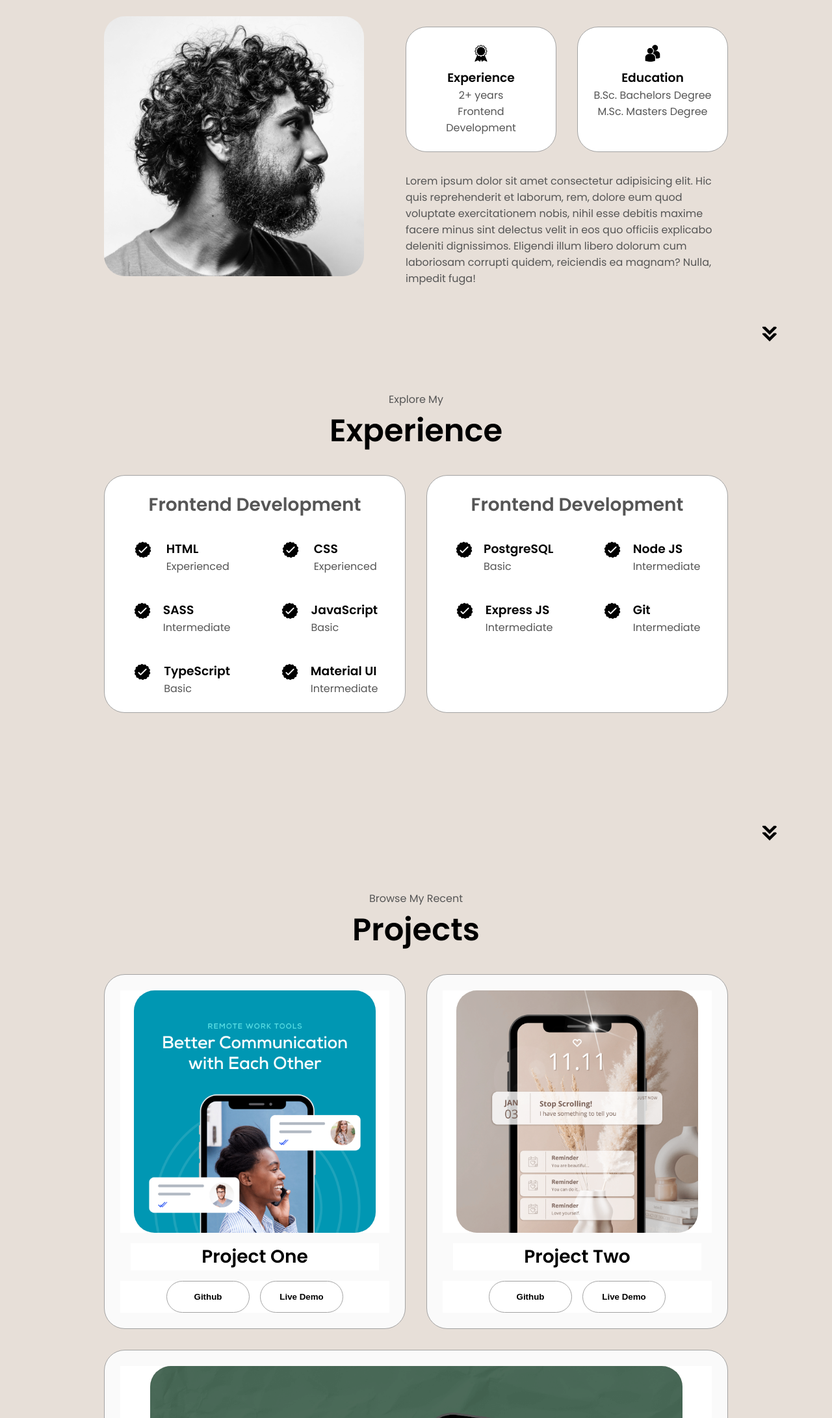
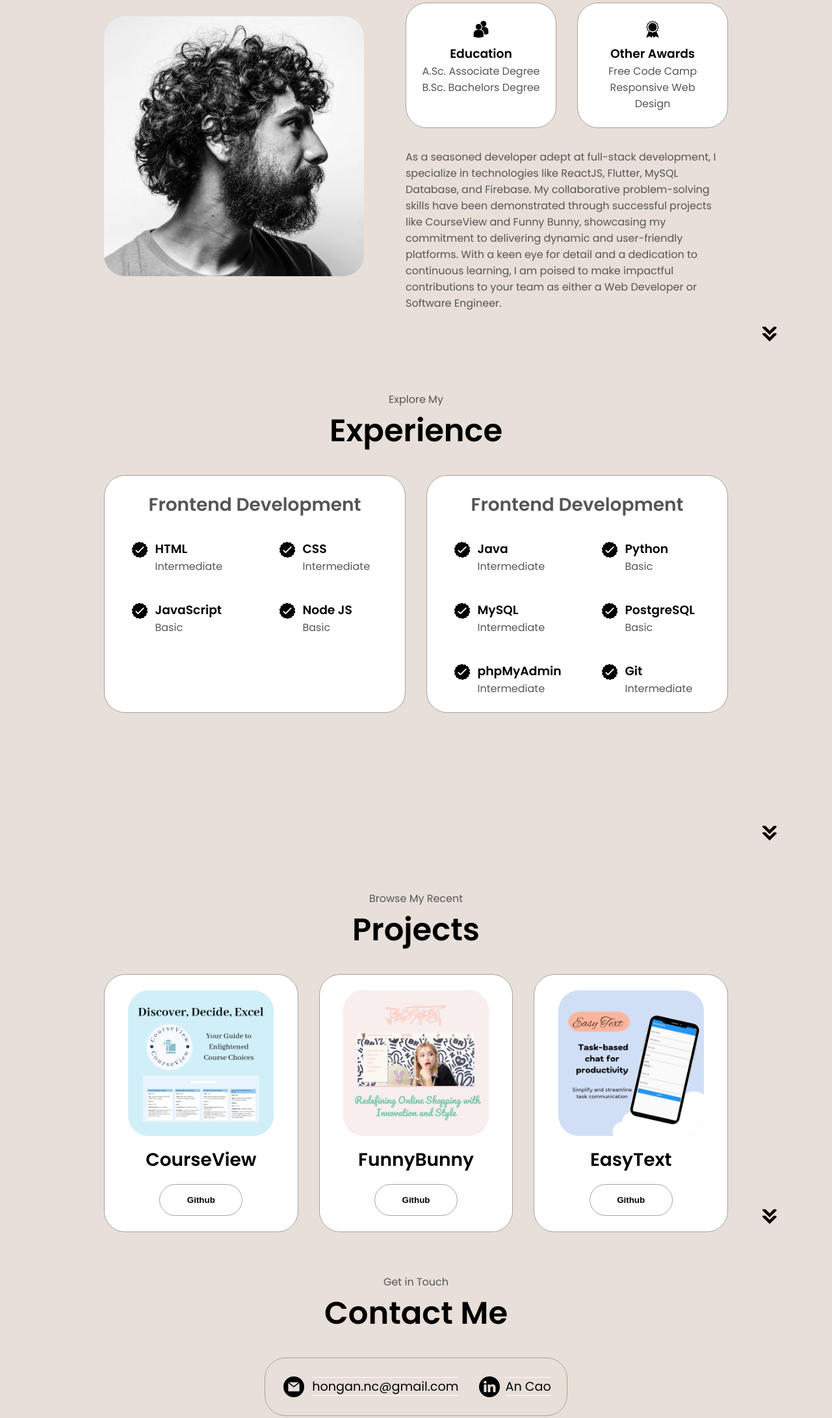
Before and after one commit to ancao99/AnCao, a plain HTML site: page index.html in a window 1280 px wide. Shown: the part 1094-3276 px from the top of the page at 65% size. Drawn offline with Linux system fonts and the light colour scheme.

Commit message:
add projects

```diff
--- a/index.html
+++ b/index.html
@@ -60,13 +60,13 @@
             src="./assets/linkedin.png"
             alt="My LinkedIn profile"
             class="icon"
-            onclick="location.href='https://linkedin.com/'"
+            onclick="location.href='https://www.linkedin.com/in/an-cao-131815236/'"
           />
           <img
             src="./assets/github.png"
             alt="My Github profile"
             class="icon"
-            onclick="location.href='https://github.com/'"
+            onclick="location.href='https://www.linkedin.com/in/an-cao-131815236/'"
           />
         </div>
       </div>
@@ -84,6 +84,17 @@
         </div>
         <div class="about-details-container">
           <div class="about-containers">
+
+            <div class="details-container">
+              <img
+                src="./assets/education.png"
+                alt="Education icon"
+                class="icon"
+                id="about-icon2"
+              />
+              <h3>Education</h3>
+              <p>A.Sc. Associate Degree <br/>B.Sc. Bachelors Degree</p>
+            </div>
             <div class="details-container">
               <img
                 src="./assets/experience.png"
@@ -92,28 +103,18 @@
                 id="about-icon1"
 
               />
-              <h3>Experience</h3>
-              <p>2+ years <br />Frontend Development</p>
-            </div>
-            <div class="details-container">
-              <img
-                src="./assets/education.png"
-                alt="Education icon"
-                class="icon"
-                id="about-icon2"
-              />
-              <h3>Education</h3>
-              <p>B.Sc. Bachelors Degree<br />M.Sc. Masters Degree</p>
+              <h3>Other Awards</h3>
+              <p>Free Code Camp<br />Responsive Web Design</p>
             </div>
           </div>
           <div class="text-container">
             <p id="about_me">
-              Lorem ipsum dolor sit amet consectetur adipisicing elit. Hic quis
-              reprehenderit et laborum, rem, dolore eum quod voluptate
-              exercitationem nobis, nihil esse debitis maxime facere minus sint
-              delectus velit in eos quo officiis explicabo deleniti dignissimos.
-              Eligendi illum libero dolorum cum laboriosam corrupti quidem,
-              reiciendis ea magnam? Nulla, impedit fuga!
+              As a seasoned developer adept at full-stack development,
+              I specialize in technologies like ReactJS, Flutter, MySQL Database, and Firebase.
+              My collaborative problem-solving skills have been demonstrated through successful projects
+              like CourseView and Funny Bunny, showcasing my commitment to delivering dynamic and user-friendly platforms.
+               With a keen eye for detail and a dedication to continuous learning,
+               I am poised to make impactful contributions to your team as either a Web Developer or Software Engineer.
             </p>
           </div>
         </div>
@@ -142,7 +143,7 @@
                 />
                 <div>
                   <h3>HTML</h3>
-                  <p>Experienced</p>
+                  <p>Intermediate</p>
                 </div>
               </article>
               <article>
@@ -154,7 +155,7 @@
                 />
                 <div>
                   <h3>CSS</h3>
-                  <p>Experienced</p>
+                  <p>Intermediate</p>
                 </div>
               </article>
               <article>
@@ -163,18 +164,6 @@
                   alt="Experience icon"
                   class="icon"
                   id="icon3"
-                />
-                <div>
-                  <h3>SASS</h3>
-                  <p>Intermediate</p>
-                </div>
-              </article>
-              <article>
-                <img
-                  src="./assets/checkmark.png"
-                  alt="Experience icon"
-                  class="icon"
-                  id="icon4"
                 />
                 <div>
                   <h3>JavaScript</h3>
@@ -186,23 +175,11 @@
                   src="./assets/checkmark.png"
                   alt="Experience icon"
                   class="icon"
-                  id="icon5"
+                  id="icon4"
                 />
                 <div>
-                  <h3>TypeScript</h3>
+                  <h3>Node JS</h3>
                   <p>Basic</p>
-                </div>
-              </article>
-              <article>
-                <img
-                  src="./assets/checkmark.png"
-                  alt="Experience icon"
-                  class="icon"
-                  id="icon6"
-                />
-                <div>
-                  <h3>Material UI</h3>
-                  <p>Intermediate</p>
                 </div>
               </article>
             </div>
@@ -218,8 +195,8 @@
                   id="icon7"
                 />
                 <div>
-                  <h3>PostgreSQL</h3>
-                  <p>Basic</p>
+                  <h3>Java</h3>
+                  <p>Intermediate</p>
                 </div>
               </article>
               <article>
@@ -230,8 +207,8 @@
                   id="icon8"
                 />
                 <div>
-                  <h3>Node JS</h3>
-                  <p>Intermediate</p>
+                  <h3>Python</h3>
+                  <p>Basic</p>
                 </div>
               </article>
               <article>
@@ -242,7 +219,32 @@
                   id="icon9"
                 />
                 <div>
-                  <h3>Express JS</h3>
+                  <h3>MySQL</h3>
+                  <p>Intermediate</p>
+                </div>
+              </article>
+
+              <article>
+                <img
+                  src="./assets/checkmark.png"
+                  alt="Experience icon"
+                  class="icon"
+                  id="icon10"
+                />
+                <div>
+                  <h3> PostgreSQL</h3>
+                  <p>Basic</p>
+                </div>
+              </article>
+              <article>
+                <img
+                  src="./assets/checkmark.png"
+                  alt="Experience icon"
+                  class="icon"
+                  id="icon10"
+                />
+                <div>
+                  <h3>phpMyAdmin</h3>
                   <p>Intermediate</p>
                 </div>
               </article>
@@ -277,73 +279,73 @@
           <div class="details-container color-container">
             <div class="article-container">
               <img
-                src="./assets/project-1.png"
+                src="./assets/courseview.png"
                 alt="Project 1"
                 class="project-img"
               />
             </div>
-            <h2 class="experience-sub-title project-title">Project One</h2>
+            <h2 class="experience-sub-title project-title">CourseView</h2>
             <div class="btn-container" id="project1">
               <button
                 class="btn btn-color-2 project-btn"
-                onclick="location.href='https://github.com/'"
+                onclick="location.href='https://github.com/ancao99/CourseView.git'"
               >
                 Github
               </button>
-              <button
+              <!-- <button
                 class="btn btn-color-2 project-btn"
                 onclick="location.href='https://github.com/'"
               >
                 Live Demo
-              </button>
+              </button> -->
             </div>
           </div>
           <div class="details-container color-container">
             <div class="article-container">
               <img
-                src="./assets/project-2.png"
+                src="./assets/funnybunny.png"
                 alt="Project 2"
                 class="project-img"
               />
             </div>
-            <h2 class="experience-sub-title project-title">Project Two</h2>
+            <h2 class="experience-sub-title project-title">FunnyBunny</h2>
             <div class="btn-container" id="project2">
               <button
                 class="btn btn-color-2 project-btn"
-                onclick="location.href='https://github.com/'"
+                onclick="location.href='https://github.com/ancao99/Funny-Bunny.git'"
               >
                 Github
               </button>
-              <button
+              <!-- <button
                 class="btn btn-color-2 project-btn"
                 onclick="location.href='https://github.com/'"
               >
                 Live Demo
-              </button>
+              </button> -->
             </div>
           </div>
           <div class="details-container color-container">
             <div class="article-container">
               <img
-                src="./assets/project-3.png"
+                src="./assets/easytext.png"
                 alt="Project 3"
                 class="project-img"
               />
             </div>
-            <h2 class="experience-sub-title project-title">Project Three</h2>
+            <h2 class="experience-sub-title project-title">EasyText</h2>
             <div class="btn-container" id="project3">
               <button
                 class="btn btn-color-2 project-btn"
-                onclick="location.href='https://github.com/'"
+                onclick="location.href='https://github.com/ancao99/EasyText.git'"
               >
                 Github
               </button>
-              <button
+              <!-- <button
                 class="btn btn-color-2 project-btn"
                 onclick="location.href='https://github.com/'"
               >
                 Live Demo
-              </button>
+              </button> -->
             </div>
           </div>
         </div>
@@ -373,7 +375,7 @@
             alt="LinkedIn icon"
             class="icon contact-icon"
           />
-          <p><a href="https://www.linkedin.com">LinkedIn</a></p>
+          <p><a href="https://www.linkedin.com/in/an-cao-131815236/">An Cao</a></p>
         </div>
       </div>
     </section>
--- a/style.css
+++ b/style.css
@@ -360,7 +360,7 @@ section {
 article {
   display: flex;
   width: 10rem;
-  justify-content: space-around;
+  /* justify-content: space-around; */
   gap: 0.5rem;
   background-color: #fff;
 }
@@ -377,7 +377,7 @@ article .icon {
 
 .color-container {
   border-color: rgb(163, 163, 163);
-  background: rgb(250, 250, 250);
+  /*background: rgb(250, 250, 250);*/
 }
 
 .project-img {
```
Also changed, not shown: assets/courseview.png (added), assets/easytext.png (added), assets/funnybunny.png (added), assets/project-1.png (deleted), assets/project-2.png (deleted), assets/project-3.png (deleted).
